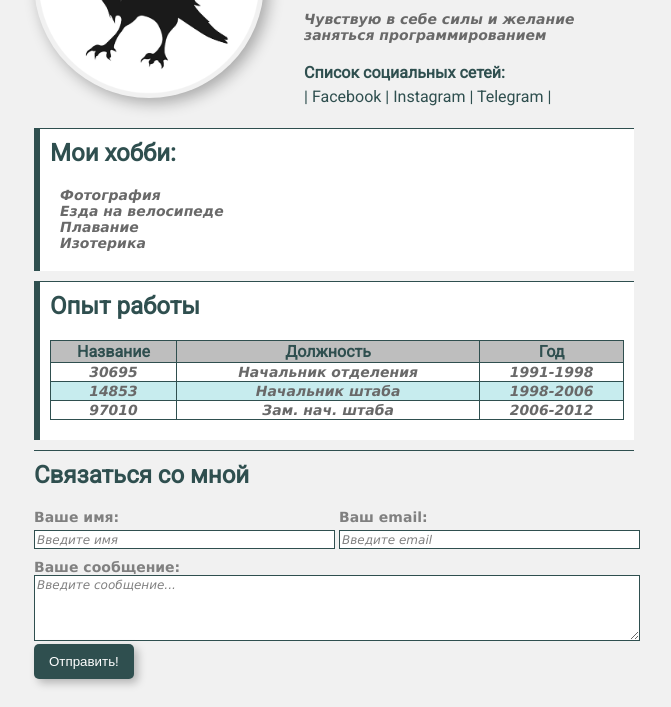
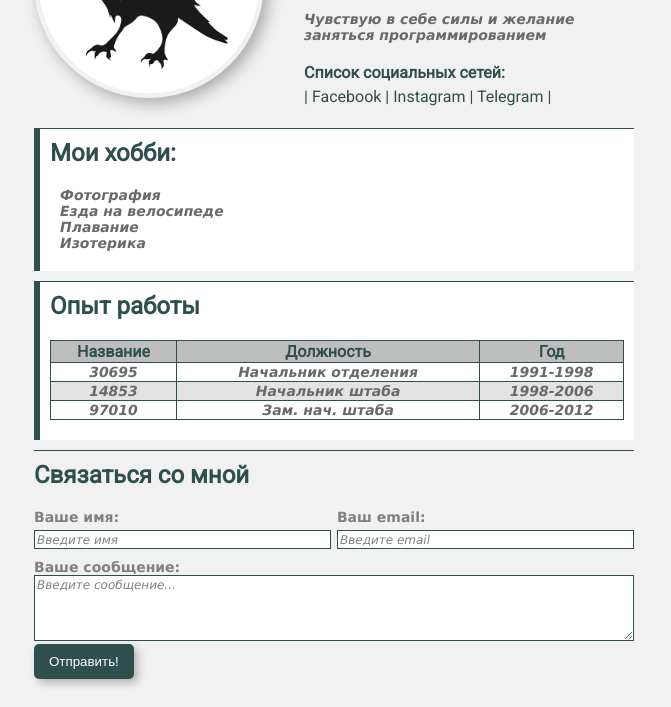
Before and after one commit to ZVG-by/resume, a plain HTML site: page index.html in a window 1280 px wide. Shown: the part 161-868 px from the top of the page, without its empty margins (306-977 px from the left). Drawn offline with Linux system fonts and the light colour scheme.

Commit message:
Update styles.css

```diff
--- a/styles.css
+++ b/styles.css
@@ -88,7 +88,7 @@ td {
 }
 
 tr:nth-child(even) {
-    background: #c7ecee;
+    background: #e4e3e3;
 }
 
 .body table tbody {
@@ -122,7 +122,7 @@ tr:nth-child(even) {
 }
 
 .body form textarea {
-    width: 100%;
+    width: 99%;
     height: 60px;
     border: 1px solid darkslategrey;
     /* margin: 5px; */
@@ -154,6 +154,24 @@ tr:nth-child(even) {
     background: #f1f1f1;
     padding: 10px 0px 20px 0px;
 }
+.list {
+    list-style: none;
+    padding-left: 10px;
+}
+
+.form {
+  width: 99%;
+  display: flex;
+}
+
+.box {
+  width: 50%;
+  margin-right: 2%;
+}
+
+.box:last-child {
+  margin-right: 0px;
+}
 
 .btn {
     background: darkslategrey;
@@ -169,26 +187,6 @@ tr:nth-child(even) {
     background: #fff;
     color: darkslategrey;
 }
-
-.list {
-    list-style: none;
-    padding-left: 10px;
-}
-
-.form {
-  width: 100%;
-  display: flex;
-}
-
-.box {
-  width: 50%;
-  margin-right: 10px;
-}
-
-.box:last-child {
-  margin-right: 0px;
-}
-
 
 @media (max-width: 650px) {
   .container {
```
